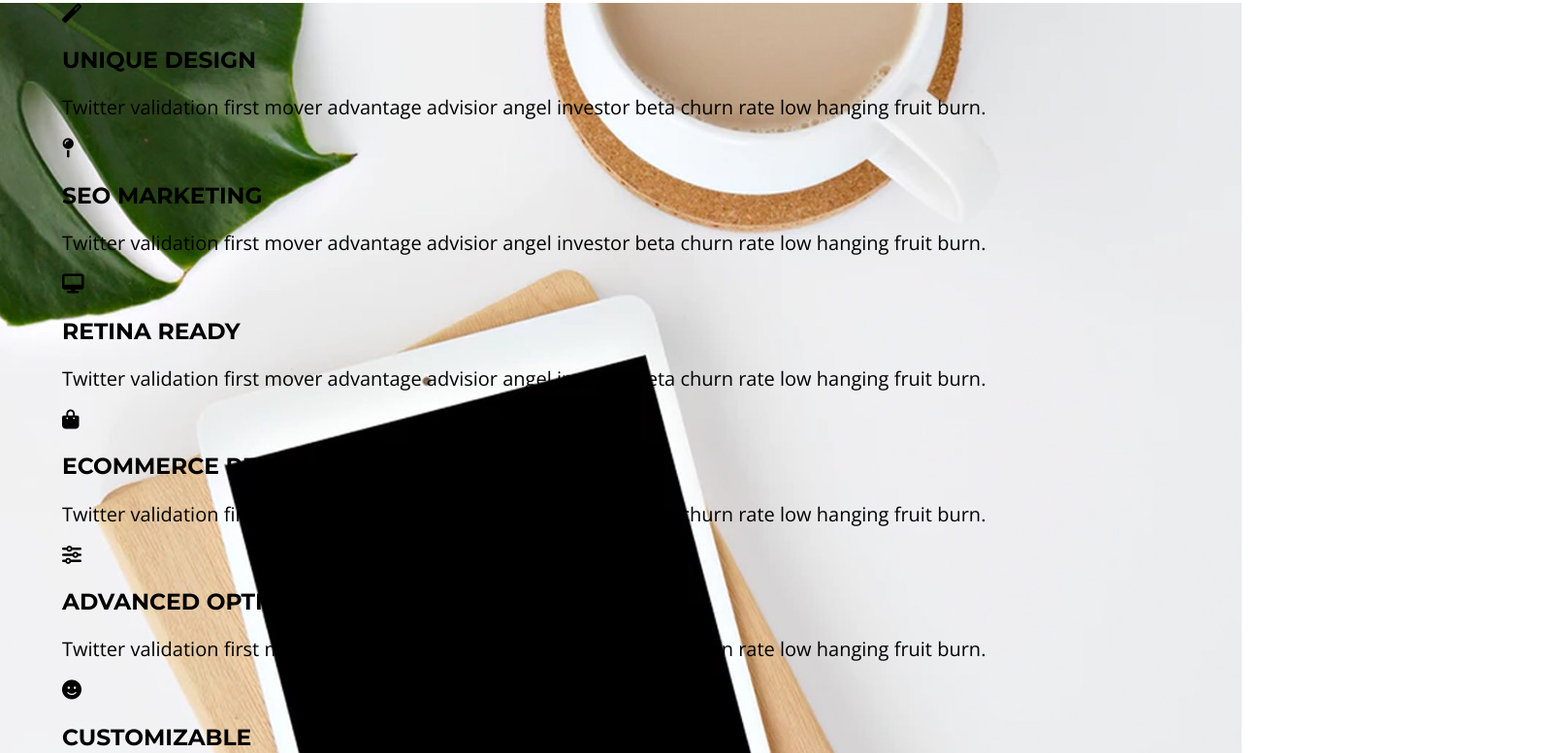
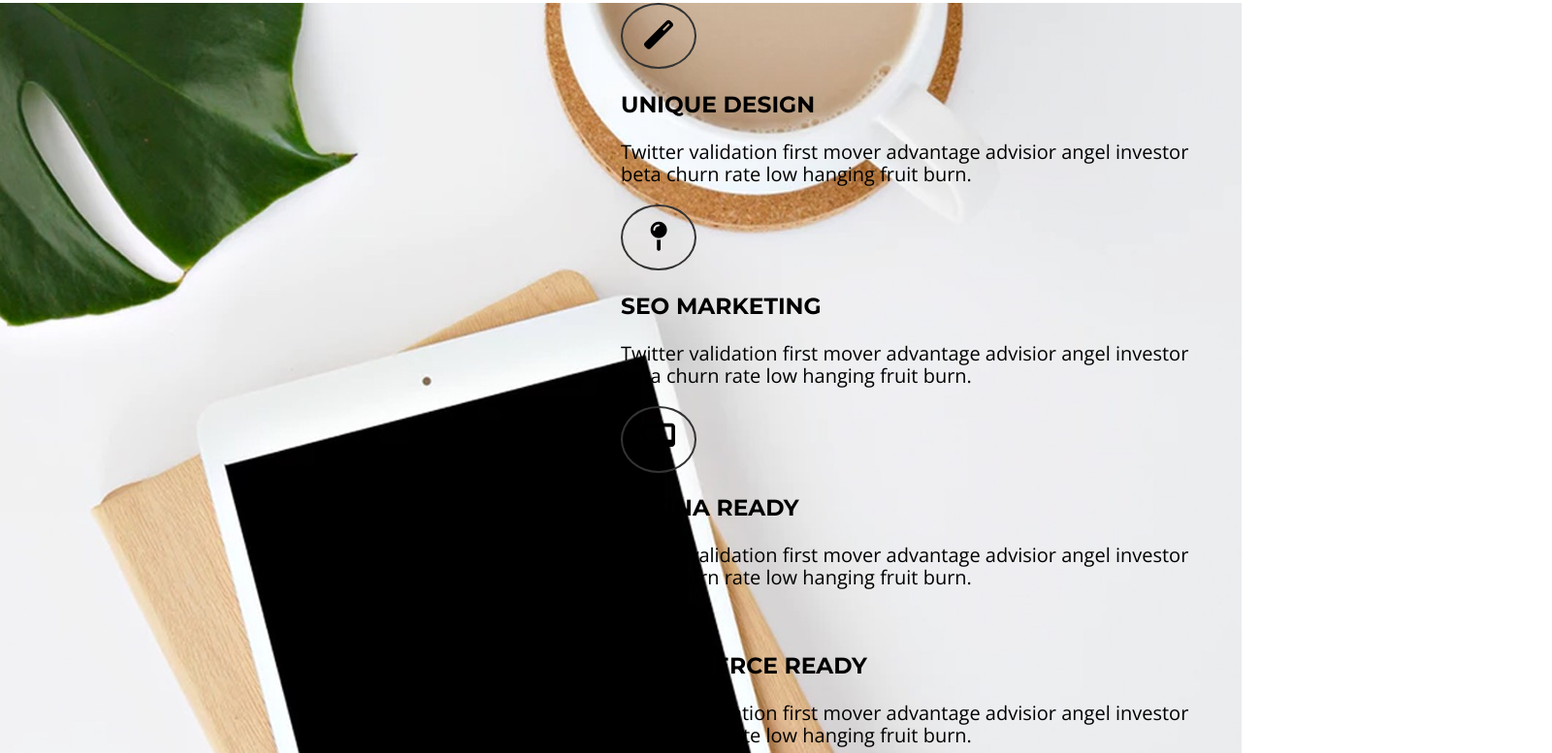
Before and after one commit to FeliciaNemet/feliciaNemetProjectOne, a plain HTML site: page index.html in a window 1280 px wide. Shown: the part 2355-3132 px from the top of the page at 97% size, 1600 px wide, since content can reach past the window. Drawn offline with nearby package versions, Linux system fonts and the light colour scheme.

Commit message:
Did a lot more stuff

```diff
--- a/index.html
+++ b/index.html
@@ -99,7 +99,8 @@
         </section>
         <section class="iPad">
             <!-- ipad background and icons -->
-            <div class="wrapper">
+            <div class="wrapper iPadWrapper">
+                <div class="iPadBox">
                     <div class="iPad1">
                         <div class="wand">
                             <i class="fas fa-magic"></i>
@@ -154,6 +155,7 @@
 
                     </div>
                 </div>
+            </div>
         </section>
         <section>
             <!-- meet the team -->
@@ -188,7 +190,7 @@
         </section>
         <section class="split">
             <!-- 50 split section -->
-            <div class="wrapper">
+                <div class="split">
                     <div class="egy">
                         <h2>Drop Us A Line</h2>
                         <p>Pitch client interaction design ownership disruptive leverage prototype conversion. Deployment validation gen-z
--- a/styles/sass/blogStyles.scss
+++ b/styles/sass/blogStyles.scss
@@ -18,6 +18,10 @@ header {
     height: 90vh;
 }
 
+textarea {
+    resize: none;
+}
+
 .contact {
     display: flex;
     flex-direction: row;
--- a/styles/sass/contactStyles.scss
+++ b/styles/sass/contactStyles.scss
@@ -19,9 +19,23 @@
     height: 40vh;
 }
 
+.contact2 {
+    display: flex;
+    margin: auto;
+}
+
+.contact3, .contact4, .contact5 {
+    padding: 20px;
+}
+
 .contact {
     display: flex;
     flex-direction: row;
     color: $tertiary;
     background: $primary;
 }
+
+
+textarea {
+    resize: none;
+}
--- a/styles/sass/styles.scss
+++ b/styles/sass/styles.scss
@@ -71,6 +71,7 @@ header {
 
 .iPad {
     background-image: url(../assets/home-4.jpeg);
+    background-repeat: no-repeat;
 }
 
 .split {
@@ -121,6 +122,80 @@ header {
     line-height: 24px;
     padding-top: 20px;
 }
+
+.iPadWrapper {
+    display :flex;
+    width: 100%;
+    justify-content: right;
+}
+
+.iPadBox {
+    display: flex;
+    flex-wrap: wrap;
+    flex-direction: row;
+    justify-content: right;
+    align-items: flex-end;
+    width: 50%;
+
+}
+
+.wand {
+    border: 2px solid #333333;
+    padding: 15px;
+    border-radius: 50%;
+    width: 13%;
+    font-size: 30px;
+    text-align: center;
+}
+
+.pin {
+    border: 2px solid #333333;
+    padding: 15px;
+    border-radius: 50%;
+    width: 13%;
+    font-size: 30px;
+    text-align: center;
+}
+
+.desktop {
+    border: 2px solid #333333;
+    padding: 15px;
+    border-radius: 50%;
+    width: 13%;
+    font-size: 30px;
+    text-align: center;
+}
+
+.shopping-bag {
+    border: 2px solid #333333;
+    padding: 15px;
+    border-radius: 50%;
+    width: 13%;
+    font-size: 30px;
+    text-align: center;
+}
+
+.sliders {
+    border: 2px solid #333333;
+    padding: 15px;
+    border-radius: 50%;
+    width: 13%;
+    font-size: 30px;
+    text-align: center;
+}
+
+.smileyFace {
+    border: 2px solid #333333;
+    padding: 15px;
+    border-radius: 50%;
+    width: 13%;
+    font-size: 30px;
+    text-align: center;
+}
+
+.split {
+    display: flex;
+}
 .contact {
     display: flex;
     flex-direction: row;
@@ -132,6 +207,9 @@ header {
     padding: 80px;
 }
 
+.contacts {
+    text-align: left;
+}
 .conacts h3 {
     font-family: $secondFont;
     font-weight: 400;
```
Also changed, not shown: contact.html (+2 -2 lines), styles/blogStyles.css, styles/contactStyles.css, styles/styles.css. Lines whose indentation alone changed are shown as unchanged.
